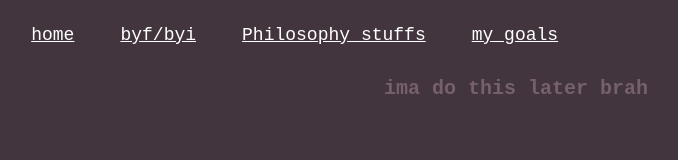
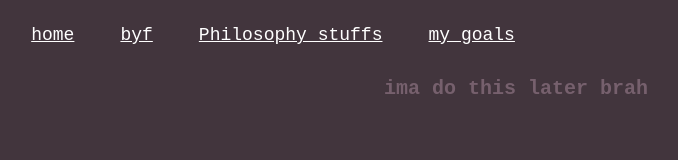
Before and after one commit to aoikunuwu/aoi, a plain HTML site: page hiint.html in a window 1280 px wide. Shown: the whole page, without its empty margins (124-802 px from the left). Drawn offline with Linux system fonts and the light colour scheme.

Commit message:
Update hiint.html

```diff
--- a/hiint.html
+++ b/hiint.html
@@ -11,7 +11,7 @@
 
   <nav>
   <a href="index.html" class="Active">home</a>
-  <a href="hiint.html">byf/byi</a>
+  <a href="hiint.html">byf</a>
   <a href="#">Philosophy stuffs</a>
   <a href="#">my goals</a>
    </nav>
```
